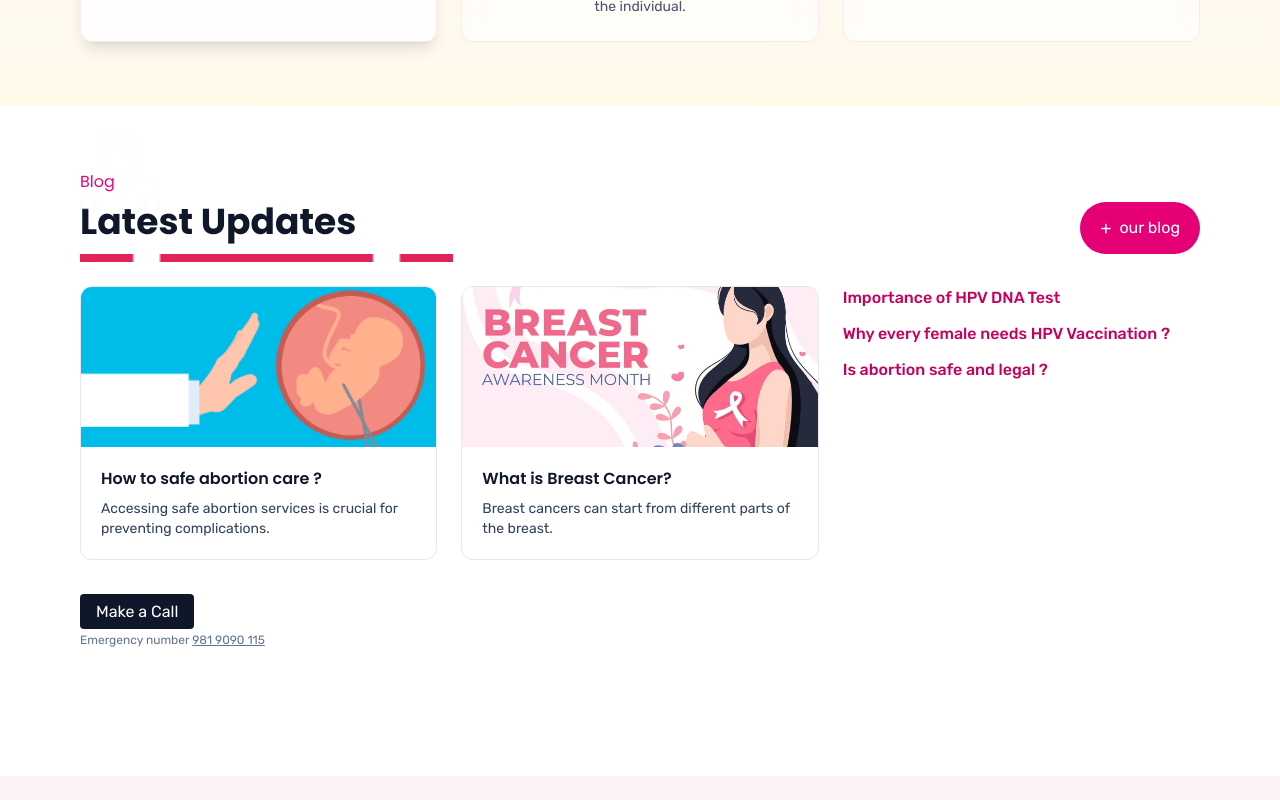
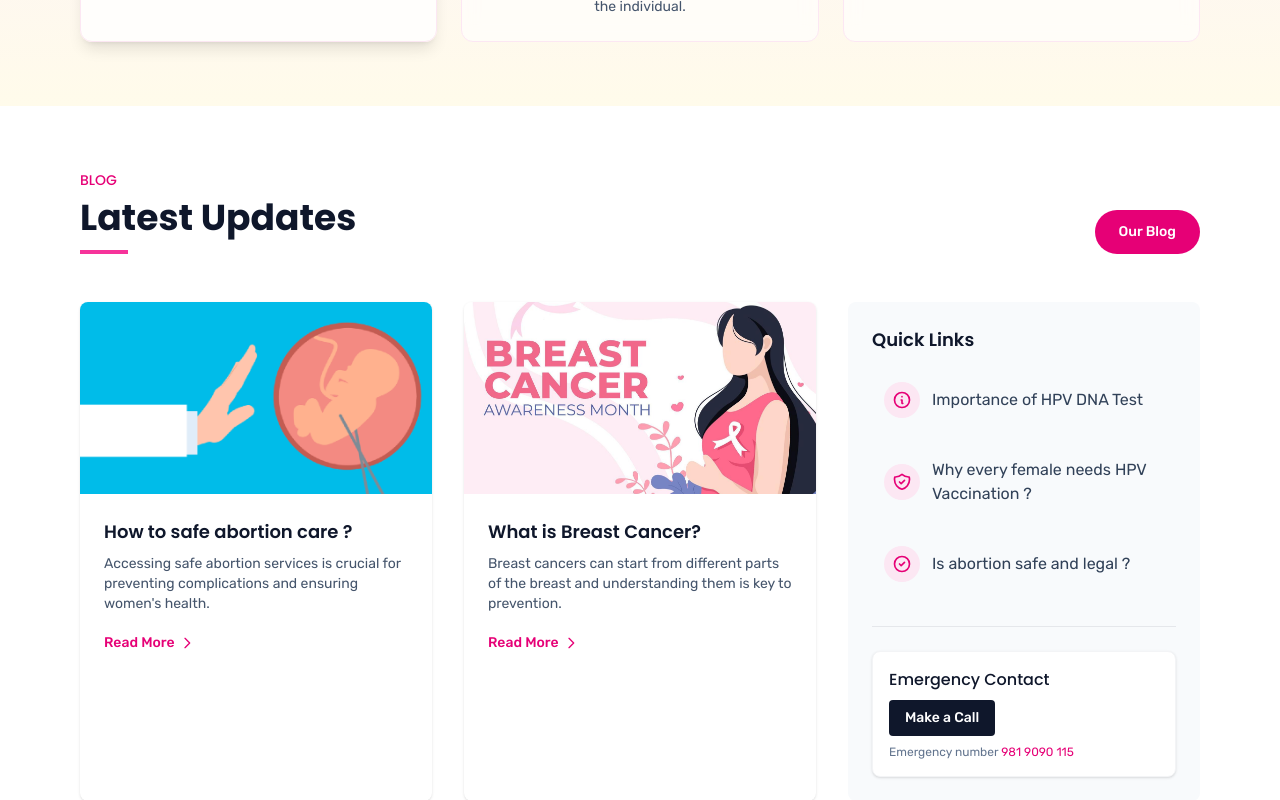
Before and after one commit to SRIYOGconsulting/drpriyankasclinic, a React (Vite) app: page / in a window 1280 px wide. Shown: the part 2980-3780 px from the top of the page. Built offline with nearby package versions, Linux system fonts and the light colour scheme.

Commit message:
enhanced the blog part in the home page

```diff
--- a/src/components/SiteHeader.jsx
+++ b/src/components/SiteHeader.jsx
@@ -112,8 +112,10 @@ export default function SiteHeader() {
             </NavLink>
             <div className="ml-4">
               <a
-                href="/appointment"
-                className="relative inline-flex items-center justify-center px-6 py-3 overflow-hidden text-base font-medium text-white transition-all duration-300 bg-gradient-to-r from-pink-500 to-pink-600 rounded-full group hover:from-pink-600 hover:to-pink-700 hover:shadow-lg hover:shadow-pink-200 focus:outline-none focus:ring-2 focus:ring-pink-400 focus:ring-offset-2"
+                href="https://www.facebook.com/your-facebook-page"
+                target="_blank"
+                rel="noopener noreferrer"
+                className="relative inline-flex items-center justify-center px-6 py-3 overflow-hidden text-base font-medium text-white transition-all duration-300 bg-gradient-to-r from-pink-500 to-pink-600 rounded-full hover:from-pink-600 hover:to-pink-700 hover:shadow-lg hover:shadow-pink-200 focus:outline-none focus:ring-2 focus:ring-pink-400 focus:ring-offset-2"
               >
                 <span className="relative">
                   <svg
--- a/src/pages/Home.jsx
+++ b/src/pages/Home.jsx
@@ -135,43 +135,142 @@ export default function Home() {
       <section className="py-16 bg-white">
         <div className="max-w-6xl mx-auto px-4">
           {/* Section title with decorations + blog button */}
-          <div className="flex flex-col md:flex-row md:items-end md:justify-between">
-            <div className="mb-10 md:mb-0 text-left relative">
-              <img src="/assets/section/section-back-icon.png" alt="section-back" className="absolute -top-10 opacity-10 w-20 h-20" />
-              <h5 className="text-pink-600 mb-2">Blog</h5>
+          <div className="flex flex-col md:flex-row md:items-end md:justify-between mb-12">
+            <div className="mb-6 md:mb-0">
+              <h5 className="text-pink-600 text-sm font-medium mb-2">BLOG</h5>
               <h1 className="text-3xl md:text-4xl font-bold text-slate-900">Latest Updates</h1>
-              <div className="mt-3">
-                <img src="/assets/shape/section-title-line.png" alt="section-line" className="h-2 w-auto" />
+              <div className="w-12 h-1 bg-pink-500 mt-3"></div>
+            </div>
+            <div>
+              <a
+                href="https://drpriyankasclinic.com/blog.htm"
+                className="inline-flex items-center bg-pink-600 hover:bg-pink-700 text-white px-6 py-3 rounded-full text-sm font-medium transition-colors"
+              >
+                Our Blog
+              </a>
+            </div>
+          </div>
+
+          {/* Blog Posts Grid */}
+          <div className="grid grid-cols-1 md:grid-cols-3 gap-8">
+            {/* Blog Post 1 */}
+            <div className="bg-white rounded-lg overflow-hidden shadow-sm hover:shadow-md transition-shadow">
+              <div className="relative h-48 overflow-hidden">
+                <img
+                  src="/assets/services/image.png"
+                  alt="Safe abortion care"
+                  className="w-full h-full object-cover hover:scale-105 transition-transform duration-500"
+                />
+              </div>
+              <div className="p-6">
+                <h3 className="text-lg font-semibold text-slate-900 mb-2">How to safe abortion care ?</h3>
+                <p className="text-sm text-slate-600 mb-4">Accessing safe abortion services is crucial for preventing complications and ensuring women's health.</p>
+                <a
+                  href="https://www.who.int/news/item/26-09-2022-ask-the-expert-10-questions-on-safe-abortion-care"
+                  target="_blank"
+                  rel="noreferrer"
+                  className="text-pink-600 hover:text-pink-700 text-sm font-medium inline-flex items-center"
+                >
+                  Read More
+                  <svg className="w-4 h-4 ml-1" fill="none" stroke="currentColor" viewBox="0 0 24 24" xmlns="http://www.w3.org/2000/svg">
+                    <path strokeLinecap="round" strokeLinejoin="round" strokeWidth="2" d="M9 5l7 7-7 7"></path>
+                  </svg>
+                </a>
               </div>
             </div>
-            <div className="pb-2">
-              <a href="https://drpriyankasclinic.com/blog.htm" className="inline-flex items-center bg-pink-600 hover:bg-pink-700 text-white px-5 py-3 rounded-full"><span className="mr-2 text-lg">+</span>our blog</a>
+
+            {/* Blog Post 2 */}
+            <div className="bg-white rounded-lg overflow-hidden shadow-sm hover:shadow-md transition-shadow">
+              <div className="relative h-48 overflow-hidden">
+                <img
+                  src="/assets/services/image copy.png"
+                  alt="Breast Cancer"
+                  className="w-full h-full object-cover hover:scale-105 transition-transform duration-500"
+                />
+              </div>
+              <div className="p-6">
+                <h3 className="text-lg font-semibold text-slate-900 mb-2">What is Breast Cancer?</h3>
+                <p className="text-sm text-slate-600 mb-4">Breast cancers can start from different parts of the breast and understanding them is key to prevention.</p>
+                <a
+                  href="https://www.cancer.org/cancer/types/breast-cancer/about/what-is-breast-cancer.html"
+                  target="_blank"
+                  rel="noreferrer"
+                  className="text-pink-600 hover:text-pink-700 text-sm font-medium inline-flex items-center"
+                >
+                  Read More
+                  <svg className="w-4 h-4 ml-1" fill="none" stroke="currentColor" viewBox="0 0 24 24" xmlns="http://www.w3.org/2000/svg">
+                    <path strokeLinecap="round" strokeLinejoin="round" strokeWidth="2" d="M9 5l7 7-7 7"></path>
+                  </svg>
+                </a>
+              </div>
             </div>
-          </div>
-          <div className="mt-6 grid gap-6 md:grid-cols-3">
-            <a className="block bg-white border border-gray-200 rounded-xl overflow-hidden hover:shadow" href="https://www.who.int/news/item/26-09-2022-ask-the-expert-10-questions-on-safe-abortion-care" target="_blank" rel="noreferrer">
-              <img src="/assets/services/image.png" alt="Safe abortion care" className="w-full h-40 object-cover" />
-              <div className="p-5">
-                <h4 className="font-semibold text-slate-900">How to safe abortion care ?</h4>
-                <p className="text-sm text-slate-700 mt-2">Accessing safe abortion services is crucial for preventing complications.</p>
+
+            {/* Quick Links */}
+            <div className="bg-slate-50 rounded-lg p-6">
+              <h3 className="text-lg font-semibold text-slate-900 mb-4">Quick Links</h3>
+              <div className="space-y-4">
+                <a
+                  href="https://www.who.int/europe/news/item/11-09-2021-who-recommends-dna-testing-as-a-first-choice-screening-method-for-cervical-cancer-prevention"
+                  target="_blank"
+                  rel="noreferrer"
+                  className="block group"
+                >
+                  <div className="flex items-center p-3 rounded-lg hover:bg-white hover:shadow-sm transition-all">
+                    <div className="bg-pink-100 p-2 rounded-full mr-3">
+                      <svg className="w-5 h-5 text-pink-600" fill="none" stroke="currentColor" viewBox="0 0 24 24" xmlns="http://www.w3.org/2000/svg">
+                        <path strokeLinecap="round" strokeLinejoin="round" strokeWidth="2" d="M13 16h-1v-4h-1m1-4h.01M21 12a9 9 0 11-18 0 9 9 0 0118 0z"></path>
+                      </svg>
+                    </div>
+                    <span className="text-slate-700 group-hover:text-pink-600">Importance of HPV DNA Test</span>
+                  </div>
+                </a>
+
+                <a
+                  href="https://www.cdc.gov/hpv/vaccines/reasons-to-get.html"
+                  target="_blank"
+                  rel="noreferrer"
+                  className="block group"
+                >
+                  <div className="flex items-center p-3 rounded-lg hover:bg-white hover:shadow-sm transition-all">
+                    <div className="bg-pink-100 p-2 rounded-full mr-3">
+                      <svg className="w-5 h-5 text-pink-600" fill="none" stroke="currentColor" viewBox="0 0 24 24" xmlns="http://www.w3.org/2000/svg">
+                        <path strokeLinecap="round" strokeLinejoin="round" strokeWidth="2" d="M9 12l2 2 4-4m5.618-4.016A11.955 11.955 0 0112 2.944a11.955 11.955 0 01-8.618 3.04A12.02 12.02 0 003 9c0 5.591 3.824 10.29 9 11.622 5.176-1.332 9-6.03 9-11.622 0-1.042-.133-2.052-.382-3.016z"></path>
+                      </svg>
+                    </div>
+                    <span className="text-slate-700 group-hover:text-pink-600">Why every female needs HPV Vaccination ?</span>
+                  </div>
+                </a>
+
+                <a
+                  href="https://www.who.int/news-room/fact-sheets/detail/abortion"
+                  target="_blank"
+                  rel="noreferrer"
+                  className="block group"
+                >
+                  <div className="flex items-center p-3 rounded-lg hover:bg-white hover:shadow-sm transition-all">
+                    <div className="bg-pink-100 p-2 rounded-full mr-3">
+                      <svg className="w-5 h-5 text-pink-600" fill="none" stroke="currentColor" viewBox="0 0 24 24" xmlns="http://www.w3.org/2000/svg">
+                        <path strokeLinecap="round" strokeLinejoin="round" strokeWidth="2" d="M9 12l2 2 4-4m6 2a9 9 0 11-18 0 9 9 0 0118 0z"></path>
+                      </svg>
+                    </div>
+                    <span className="text-slate-700 group-hover:text-pink-600">Is abortion safe and legal ?</span>
+                  </div>
+                </a>
               </div>
-            </a>
-            <a className="block bg-white border border-gray-200 rounded-xl overflow-hidden hover:shadow" href="https://www.cancer.org/cancer/types/breast-cancer/about/what-is-breast-cancer.html" target="_blank" rel="noreferrer">
-              <img src="/assets/services/image copy.png" alt="Breast Cancer" className="w-full h-40 object-cover" />
-              <div className="p-5">
-                <h4 className="font-semibold text-slate-900">What is Breast Cancer?</h4>
-                <p className="text-sm text-slate-700 mt-2">Breast cancers can start from different parts of the breast.</p>
+
+              <div className="mt-8 pt-6 border-t border-gray-200">
+                <div className="bg-white p-4 rounded-lg shadow-sm border border-gray-100">
+                  <h4 className="font-medium text-slate-900 mb-2">Emergency Contact</h4>
+                  <a
+                    href="tel:+9779819090115"
+                    className="inline-block bg-slate-900 hover:bg-slate-800 text-white px-4 py-2 rounded text-sm font-medium transition-colors"
+                  >
+                    Make a Call
+                  </a>
+                  <p className="text-xs text-slate-500 mt-2">Emergency number <a href="tel:+9779819090115" className="text-pink-600 hover:underline">981 9090 115</a></p>
+                </div>
               </div>
-            </a>
-            <div className="space-y-3">
-              <a className="block text-pink-700 font-medium" href="https://www.who.int/europe/news/item/11-09-2021-who-recommends-dna-testing-as-a-first-choice-screening-method-for-cervical-cancer-prevention" target="_blank" rel="noreferrer">Importance of HPV DNA Test</a>
-              <a className="block text-pink-700 font-medium" href="https://www.cdc.gov/hpv/vaccines/reasons-to-get.html" target="_blank" rel="noreferrer">Why every female needs HPV Vaccination ?</a>
-              <a className="block text-pink-700 font-medium" href="https://www.who.int/news-room/fact-sheets/detail/abortion" target="_blank" rel="noreferrer">Is abortion safe and legal ?</a>
             </div>
-          </div>
-          <div className="mt-10">
-            <a href="/contact" className="bg-slate-900 text-white px-4 py-2 rounded">Make a Call</a>
-            <p className="text-xs text-slate-500 mt-2">Emergency number <a className="underline" href="tel:+9779819090115">981 9090 115</a></p>
           </div>
         </div>
       </section>
```
